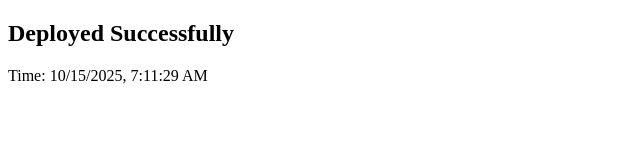
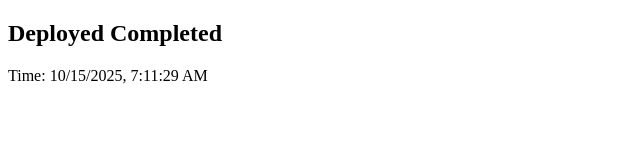
Before and after one commit to rk897/web-deployment-demo, a plain HTML site: page index.html in a window 1280 px wide. Shown: the full height of the page, 0-640 px from the left. Drawn offline with Linux system fonts and the light colour scheme.

Commit message:
Update index.html

```diff
--- a/index.html
+++ b/index.html
@@ -5,7 +5,7 @@
   <title>My Site</title>
 </head>
 <body>
-  <h2>Deployed Successfully </h2>
+  <h2>Deployed Completed </h2>
   <p>Time: <span id="t"></span></p>
 
   <script>
```
